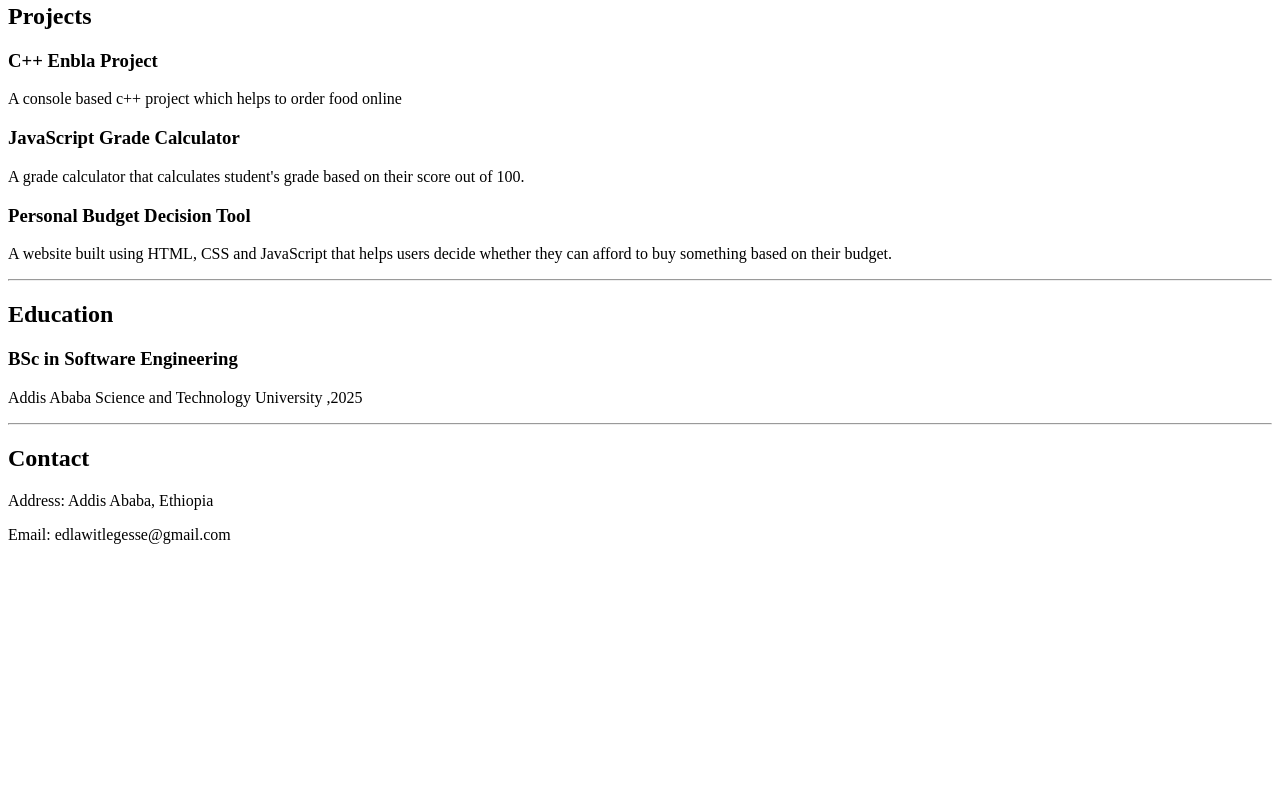
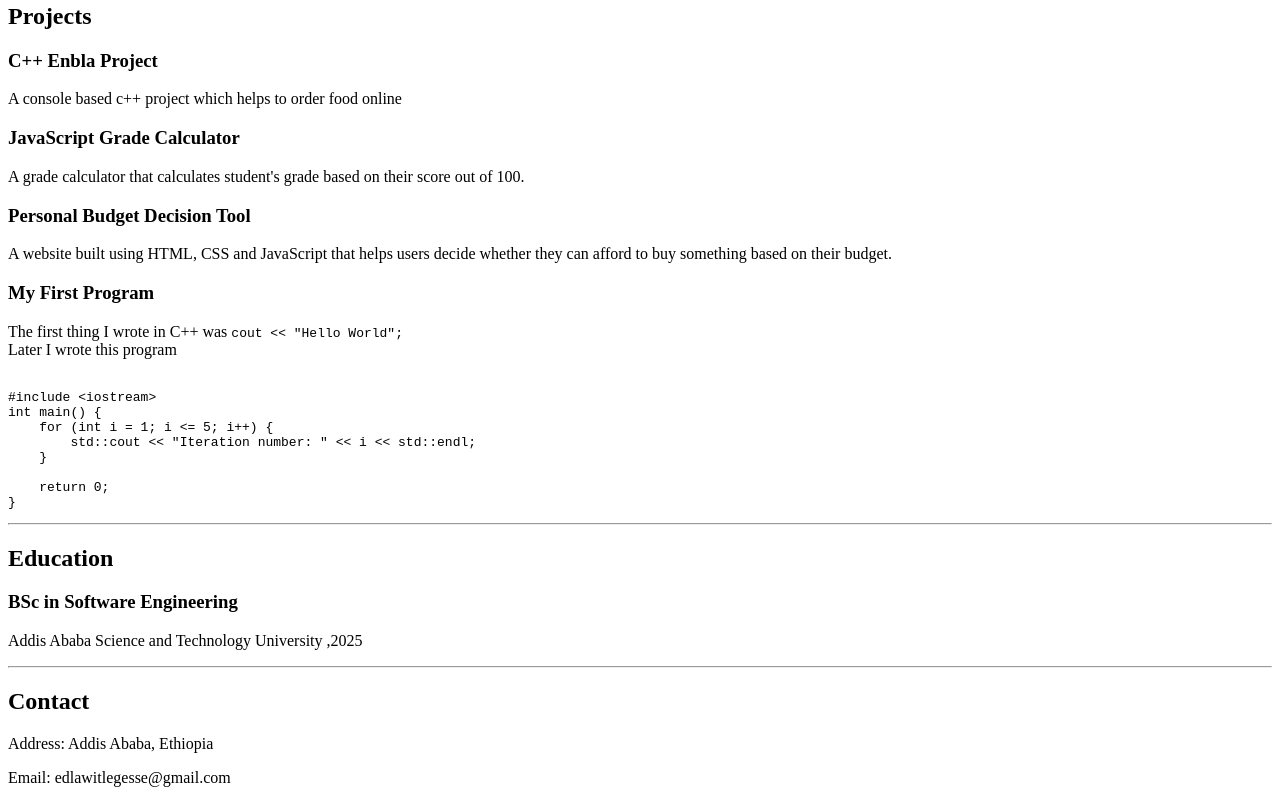
Before and after one commit to ahadu055/Portfolio, a plain HTML site: page index.html in a window 1280 px wide. Shown: the part 640-1443 px from the top of the page. Before the commit the page ends 1200 px from the top, so only its background shows below. Drawn offline with Linux system fonts and the light colour scheme.

Commit message:
Added My First Program

```diff
--- a/index.html
+++ b/index.html
@@ -44,6 +44,20 @@
       <h3>Personal Budget Decision Tool</h3>
       <p>A website built using HTML, CSS and JavaScript that helps users decide whether they can afford to buy something based on their budget.</p>
 
+      <h3>My First Program</h3>
+      <p>The first thing I wrote in C++ was <code>cout &lt;&lt; "Hello World";</code>
+    <br>Later I wrote this program</p>
+     <pre><code>
+#include &lt;iostream&gt;
+int main() {
+    for (int i = 1; i &lt;= 5; i++) {
+        std::cout &lt;&lt; "Iteration number: " &lt;&lt; i &lt;&lt; std::endl;
+    }
+
+    return 0;
+}
+</code></pre>
+
     <hr>
    <h2>Education</h2>
      <h3>BSc in Software Engineering</h3>
```
